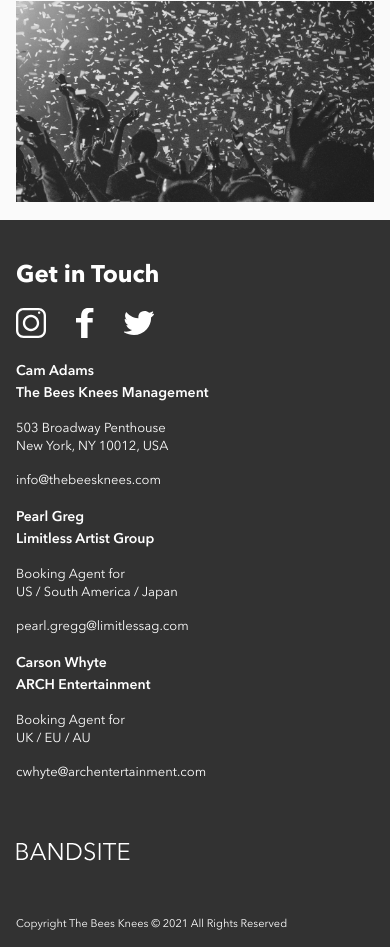
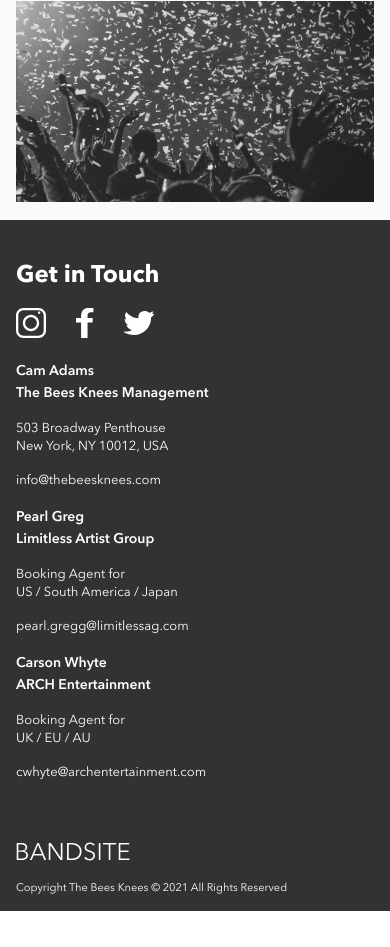
Before and after one commit to rideoutm/michael-rideout-bandsite, a plain HTML site: page index.html in a window 390 px wide. Shown: the part 3058-4005 px from the top of the page. After the commit the page ends 3969 px from the top, so only its background shows below. Drawn offline with Linux system fonts and the light colour scheme.

Commit message:
fix mobile logo padding

```diff
--- a/styles/bio.scss
+++ b/styles/bio.scss
@@ -254,7 +254,7 @@
 }
 
 .logo {
-  padding: 3.75rem 0 3.75rem 0;
+  padding: 3.75rem 0 1.5rem 0;
   max-height: 20px;
   max-width: 120px;
 
```
Also changed, not shown: styles/bio.css.
